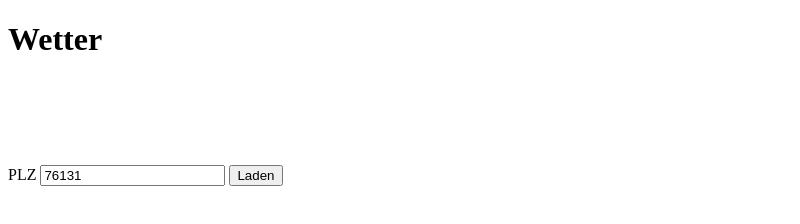
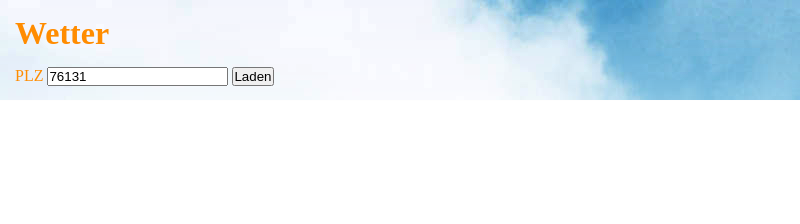
Before and after one commit to 0xC0DEBA5E/weather-app, an Electron app: page app/index.html in a window 800 px wide. Drawn offline with nearby package versions, Linux system fonts and the light colour scheme.

Commit message:
design(index.html): Add bg-image and colors.

```diff
--- a/app/index.html
+++ b/app/index.html
@@ -4,17 +4,47 @@
     <title>Wetter</title>
     <script>window.$ = window.jQuery = require('jquery');</script>
     <script>var chart = require('chart.js');</script>
-    <script>var moment = require('moment'); moment.locale("de");</script>
+    <script>var moment = require('moment');
+    moment.locale("de");</script>
+    <style>
+        * {
+            padding: 0;
+            margin: 0;
+        }
+
+        #header {
+            padding: 15px;
+            background-repeat:no-repeat;
+            background-image: -webkit-gradient(linear, left top, left bottom, from(rgba(0,0,0,1)), to(rgba(0,0,0,0))), url('bg.jpg');
+
+            background-blend-mode: soft-light;
+            height: 100%;
+            color: #ff8c00;
+            font-family: "Droid Sans";
+        }
+        #input-group {
+            margin-top: 15px;
+        }
+    </style>
 </head>
 <body>
-<h1>Wetter</h1>
+<header id="header">
+    <h1 id="heading">Wetter</h1>
+    <div id="input-group">
+        <label>PLZ</label>
+        <input type="number" id="plz" value="76131">
+        <button onclick="fetch(window.$('#plz').val())">Laden</button>
+    </div>
+</header>
 <script>
 
     function fetch(zipCode) {
         let jsonurl = "http://api.openweathermap.org/data/2.5/forecast?zip=" + zipCode + ",de&APPID=c314e4b540eac4e88cee00e53b7bf99f";
         window.jQuery.get(jsonurl).then(
             (data) => {
-                console.log(data);
+                console.log(data.city.name);
+                if (data.city.name)
+                    window.$('#heading').text("Wetter in " + data.city.name);
                 createChart(data);
             },
             (error) => {
@@ -34,7 +64,7 @@
                 let label = '';
 
                 //if (index % 3 == 0)
-                    label = moment.unix(item.dt).calendar();
+                label = moment.unix(item.dt).calendar();
 
                 return label;
             }
@@ -60,9 +90,6 @@
     })
 
 </script>
-<label>PLZ</label>
-<input type="number" id="plz" value="76131">
-<button onclick="fetch(window.$('#plz').val())">Laden</button>
 <canvas id="tempCanvas" width="400" height="100"></canvas>
 </body>
 </html>
```
Also changed, not shown: app/bg.jpg (added).
